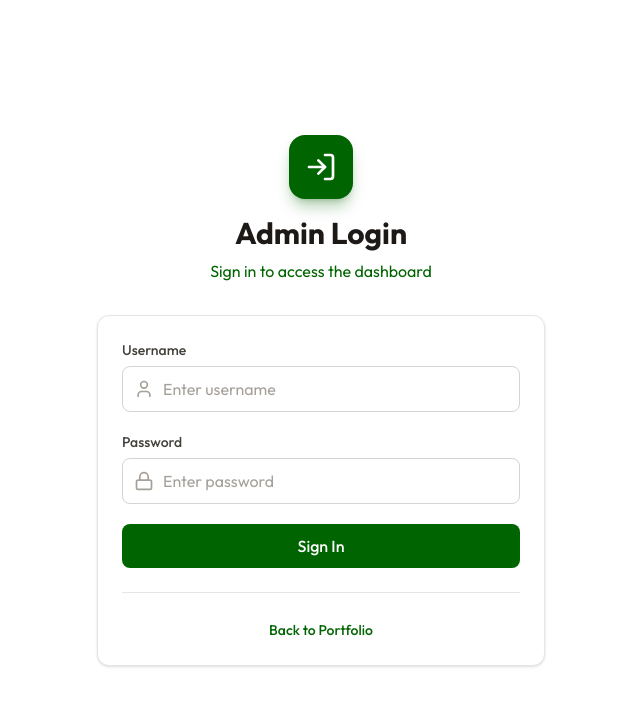
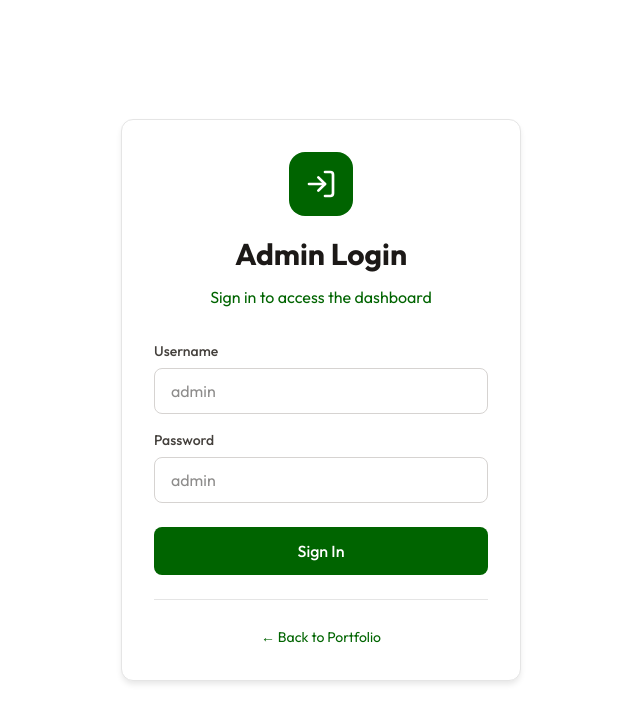
Before and after one commit to DENSENSE8/personal-app-stack, a Next.js app: page /login in a window 1280 px wide. Shown: the top 722 px of the page, without its empty margins (319-959 px from the left). Built offline with nearby package versions, Linux system fonts and the light colour scheme.

Commit message:
Fix: Simplified login page with inline styles for reliable rendering

```diff
--- a/src/app/login/page.tsx
+++ b/src/app/login/page.tsx
@@ -1,10 +1,8 @@
 "use client";
 
-import { useState } from "react";
+import { useState, FormEvent } from "react";
 import { signIn } from "next-auth/react";
 import { useRouter } from "next/navigation";
-import { motion } from "framer-motion";
-import { Lock, User, LogIn } from "lucide-react";
 import Link from "next/link";
 
 export default function LoginPage() {
@@ -14,7 +12,7 @@ export default function LoginPage() {
   const [error, setError] = useState("");
   const [submitting, setSubmitting] = useState(false);
 
-  const handleSubmit = async (e: React.FormEvent) => {
+  const handleSubmit = async (e: FormEvent<HTMLFormElement>) => {
     e.preventDefault();
     setError("");
     setSubmitting(true);
@@ -40,95 +38,192 @@ export default function LoginPage() {
   };
 
   return (
-    <div className="min-h-screen flex items-center justify-center p-4 bg-white">
-      <motion.div
-        initial={{ opacity: 0, y: 20 }}
-        animate={{ opacity: 1, y: 0 }}
-        transition={{ duration: 0.5 }}
-        className="w-full max-w-md"
+    <div
+      style={{
+        minHeight: "100vh",
+        display: "flex",
+        alignItems: "center",
+        justifyContent: "center",
+        backgroundColor: "#ffffff",
+        padding: "1rem",
+      }}
     >
-        <div className="text-center mb-8">
-          <motion.div
-            initial={{ scale: 0 }}
-            animate={{ scale: 1 }}
-            transition={{ type: "spring", delay: 0.2 }}
-            className="inline-flex items-center justify-center w-16 h-16 bg-[#006400] rounded-2xl mb-4 shadow-lg shadow-[#006400]/30"
+      <div
+        style={{
+          width: "100%",
+          maxWidth: "400px",
+          backgroundColor: "#fff",
+          border: "1px solid #e5e5e5",
+          borderRadius: "12px",
+          padding: "2rem",
+          boxShadow: "0 4px 6px -1px rgba(0, 0, 0, 0.1)",
+        }}
       >
-            <LogIn className="w-8 h-8 text-white" />
-          </motion.div>
-          <h1 className="text-3xl font-bold text-stone-900">Admin Login</h1>
-          <p className="text-[#006400] mt-2">Sign in to access the dashboard</p>
+        <div style={{ textAlign: "center", marginBottom: "2rem" }}>
+          <div
+            style={{
+              width: "64px",
+              height: "64px",
+              backgroundColor: "#006400",
+              borderRadius: "16px",
+              display: "inline-flex",
+              alignItems: "center",
+              justifyContent: "center",
+              marginBottom: "1rem",
+            }}
+          >
+            <svg
+              width="32"
+              height="32"
+              viewBox="0 0 24 24"
+              fill="none"
+              stroke="white"
+              strokeWidth="2"
+              strokeLinecap="round"
+              strokeLinejoin="round"
+            >
+              <path d="M15 3h4a2 2 0 0 1 2 2v14a2 2 0 0 1-2 2h-4" />
+              <polyline points="10 17 15 12 10 7" />
+              <line x1="15" y1="12" x2="3" y2="12" />
+            </svg>
+          </div>
+          <h1
+            style={{
+              fontSize: "1.875rem",
+              fontWeight: "700",
+              color: "#1c1917",
+              margin: "0",
+            }}
+          >
+            Admin Login
+          </h1>
+          <p style={{ color: "#006400", marginTop: "0.5rem" }}>
+            Sign in to access the dashboard
+          </p>
         </div>
 
-        <div className="bg-white border border-stone-200 rounded-xl shadow-sm p-6">
-          <form onSubmit={handleSubmit} className="space-y-5">
+        <form onSubmit={handleSubmit}>
           {error && (
-              <motion.div
-                initial={{ opacity: 0, y: -10 }}
-                animate={{ opacity: 1, y: 0 }}
-                className="p-3 bg-rose-50 border border-rose-200 rounded-lg text-rose-600 text-sm text-center"
+            <div
+              style={{
+                padding: "0.75rem",
+                backgroundColor: "#fef2f2",
+                border: "1px solid #fecaca",
+                borderRadius: "8px",
+                color: "#dc2626",
+                fontSize: "0.875rem",
+                textAlign: "center",
+                marginBottom: "1rem",
+              }}
             >
               {error}
-              </motion.div>
+            </div>
           )}
 
-            <div className="space-y-1.5">
-              <label className="block text-sm font-medium text-stone-700">
+          <div style={{ marginBottom: "1rem" }}>
+            <label
+              style={{
+                display: "block",
+                fontSize: "0.875rem",
+                fontWeight: "500",
+                color: "#44403c",
+                marginBottom: "0.375rem",
+              }}
+            >
               Username
             </label>
-              <div className="relative">
-                <User className="absolute left-3 top-1/2 -translate-y-1/2 w-5 h-5 text-stone-400" />
             <input
               type="text"
               value={username}
               onChange={(e) => setUsername(e.target.value)}
-                  placeholder="Enter username"
-                  className="w-full pl-10 pr-4 py-2.5 bg-white border border-stone-300 rounded-lg text-stone-900 placeholder-stone-400 focus:outline-none focus:ring-2 focus:ring-[#006400]/50 focus:border-[#006400]"
+              placeholder="admin"
               required
+              style={{
+                width: "100%",
+                padding: "0.625rem 1rem",
+                backgroundColor: "#fff",
+                border: "1px solid #d6d3d1",
+                borderRadius: "8px",
+                fontSize: "1rem",
+                color: "#1c1917",
+                outline: "none",
+                boxSizing: "border-box",
+              }}
             />
           </div>
-            </div>
 
-            <div className="space-y-1.5">
-              <label className="block text-sm font-medium text-stone-700">
+          <div style={{ marginBottom: "1.5rem" }}>
+            <label
+              style={{
+                display: "block",
+                fontSize: "0.875rem",
+                fontWeight: "500",
+                color: "#44403c",
+                marginBottom: "0.375rem",
+              }}
+            >
               Password
             </label>
-              <div className="relative">
-                <Lock className="absolute left-3 top-1/2 -translate-y-1/2 w-5 h-5 text-stone-400" />
             <input
               type="password"
               value={password}
               onChange={(e) => setPassword(e.target.value)}
-                  placeholder="Enter password"
-                  className="w-full pl-10 pr-4 py-2.5 bg-white border border-stone-300 rounded-lg text-stone-900 placeholder-stone-400 focus:outline-none focus:ring-2 focus:ring-[#006400]/50 focus:border-[#006400]"
+              placeholder="admin"
               required
+              style={{
+                width: "100%",
+                padding: "0.625rem 1rem",
+                backgroundColor: "#fff",
+                border: "1px solid #d6d3d1",
+                borderRadius: "8px",
+                fontSize: "1rem",
+                color: "#1c1917",
+                outline: "none",
+                boxSizing: "border-box",
+              }}
             />
-              </div>
           </div>
 
           <button
             type="submit"
             disabled={submitting}
-              className="w-full py-2.5 bg-[#006400] hover:bg-[#228B22] text-white font-medium rounded-lg transition-colors disabled:opacity-50 disabled:cursor-not-allowed flex items-center justify-center gap-2"
+            style={{
+              width: "100%",
+              padding: "0.75rem",
+              backgroundColor: "#006400",
+              color: "#fff",
+              fontWeight: "500",
+              fontSize: "1rem",
+              border: "none",
+              borderRadius: "8px",
+              cursor: submitting ? "not-allowed" : "pointer",
+              opacity: submitting ? 0.6 : 1,
+            }}
           >
-              {submitting ? (
-                <span className="w-5 h-5 border-2 border-white/30 border-t-white rounded-full animate-spin" />
-              ) : (
-                "Sign In"
-              )}
+            {submitting ? "Signing in..." : "Sign In"}
           </button>
         </form>
 
-          <div className="mt-6 pt-6 border-t border-stone-200 text-center">
+        <div
+          style={{
+            marginTop: "1.5rem",
+            paddingTop: "1.5rem",
+            borderTop: "1px solid #e5e5e5",
+            textAlign: "center",
+          }}
+        >
           <Link
             href="/"
-              className="text-[#006400] hover:underline font-medium text-sm"
+            style={{
+              color: "#006400",
+              fontSize: "0.875rem",
+              textDecoration: "none",
+            }}
           >
-              Back to Portfolio
+            ← Back to Portfolio
           </Link>
         </div>
       </div>
-      </motion.div>
     </div>
   );
 }
```
Lines whose indentation alone changed are shown as unchanged.
